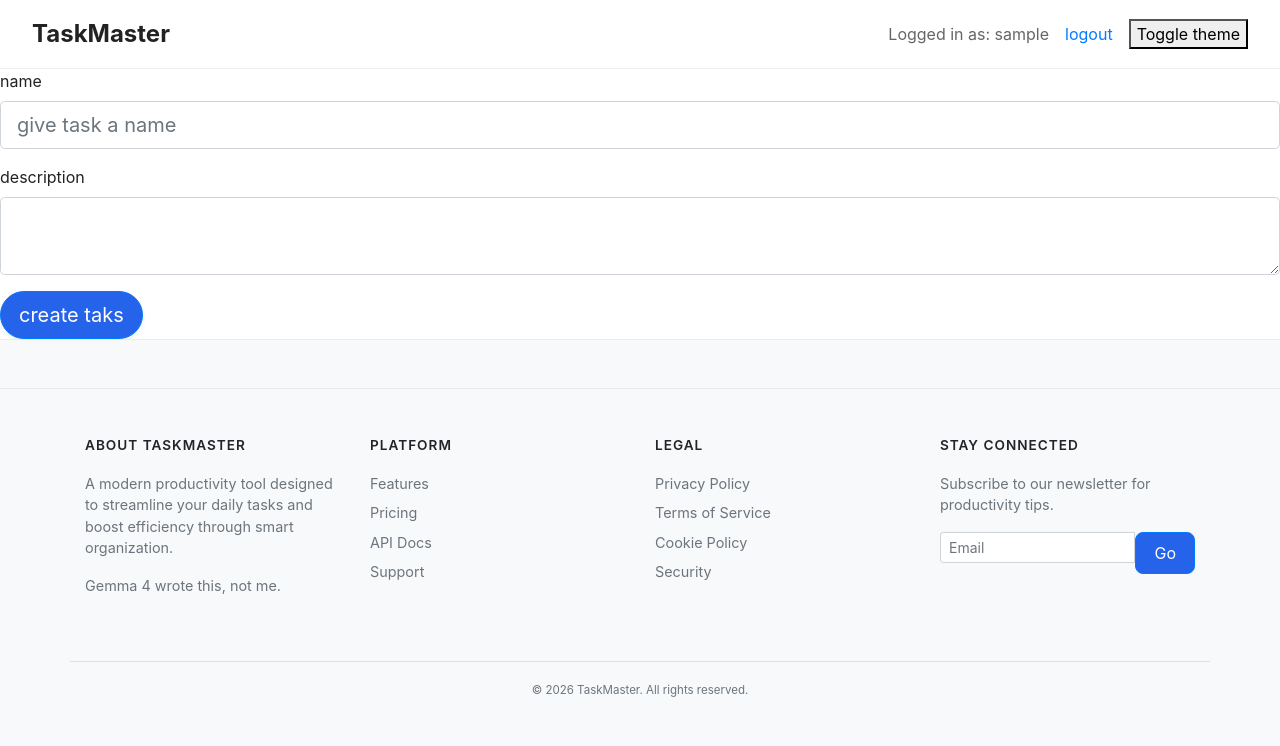
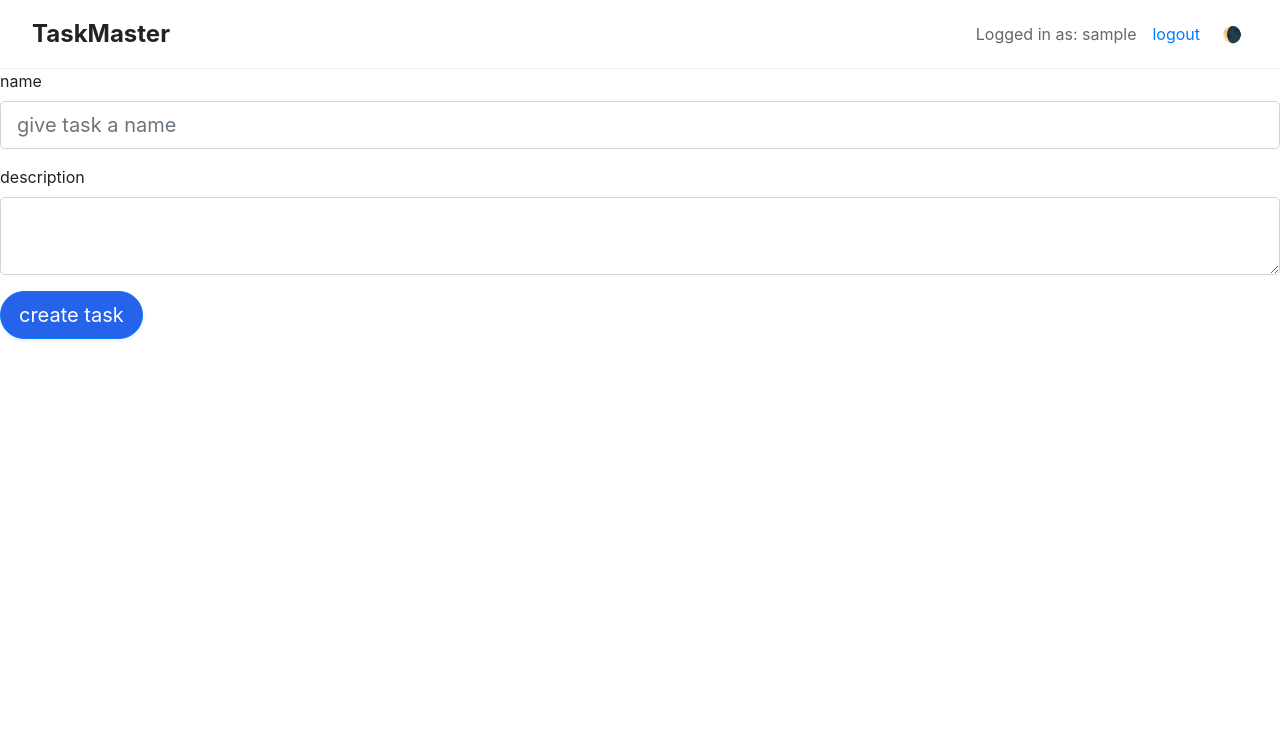
Before and after one commit to k0sdm1/taskmaster, a Flask app: page /tasks/create/ in a window 1280 px wide. Shown: the top 746 px of the page. Run offline with Flask 3, Linux system fonts and the light colour scheme; the visitor is signed in with stand-in values (Sample User, id 1).

Commit message:
edit of task, css edits

```diff
--- a/app.py
+++ b/app.py
@@ -5,7 +5,7 @@ from flask_login import LoginManager, current_user, login_required, login_user,
 from flask_sqlalchemy import SQLAlchemy
 from flask_migrate import Migrate
 
-from forms.tasks import TaskCreateForm
+from forms.tasks import TaskCreateForm, TaskUpdateForm
 from models import Task, User, db
 from forms.users import LoginForm, RegisterForm
 
@@ -50,10 +50,11 @@ tasks = [
 
 
 def get_new_task_code(code_designation="TM-"):
-    last_task = Task.query.order_by(Task.id).scalar()
+    last_task = db.session.scalar(db.select(Task).order_by(Task.id.desc()))
+    print(last_task)
     if not last_task:
         return code_designation + "1"
-    return code_designation + last_task.id
+    return f"{code_designation}{last_task.id + 1}"
 
 
 @login_manager.user_loader
@@ -137,6 +138,19 @@ def task_detail(task_code):
         return redirect(url_for("index"))
     return render_template("task_detail.html", task=task)
 
+@app.route("/tasks/<string:task_code>/edit/", methods=['GET', 'POST'])
+def task_edit(task_code):
+    task = Task.query.filter(Task.code==task_code).scalar()
+    if not task:
+        return redirect(url_for("index"))
+    form = TaskUpdateForm(obj=task)
+    if form.validate_on_submit():
+        form.populate_obj(task)
+        db.session.commit()
+        return redirect(url_for("task_detail", task_code=task.code))
+
+    return render_template("task_edit.html", form=form, task=task)
+
 @app.route("/tasks/create/", methods=['GET', 'POST'])
 @login_required
 def task_create():
--- a/forms/tasks.py
+++ b/forms/tasks.py
@@ -8,4 +8,11 @@ from models import Task
 class TaskCreateForm(FlaskForm):
     name = StringField('name', validators=[DataRequired()])
     description = TextAreaField('description', validators=[DataRequired()])
-    submit = SubmitField('create taks')
+    submit = SubmitField('create task')
+
+
+class TaskUpdateForm(FlaskForm):
+    name = StringField('name', validators=[DataRequired()])
+    code = StringField('code', validators=[DataRequired()])
+    description = TextAreaField('description', validators=[DataRequired()])
+    submit = SubmitField('update task')
--- a/templates/base.html
+++ b/templates/base.html
@@ -13,7 +13,7 @@
     </div>
     <nav style="display: flex; align-items: center; gap: 1rem;">
         {% if not current_user.id %} <a href="{{ url_for('login') }}" style="text-decoration: none; color: var(--text);">Login</a> <a href="{{ url_for('register') }}" style="text-decoration: none; color: var(--text); padding: 5px 15px; border: 1px solid #333; border-radius: 5px;">Register</a> {% else %} <span style="color: #666;">Logged in as: {{ current_user.username }}</span> <a href={{ url_for('logout') }}>logout</a>{% endif %}
-    <button id="theme-toggle">Toggle theme</button>
+    <button id="theme-toggle" title="swith light/dark modes">Toggle theme</button>
     </nav>
 </header>
     <link
@@ -35,6 +35,15 @@
     ></script>
 
     <script>
+    const btnTheme = document.getElementById("theme-toggle");
+    function setThemeButtonText() {
+        const theme = document.documentElement.getAttribute("data-theme");
+        if (theme === "dark") {
+            btnTheme.innerText = "☀️";
+        } else {
+            btnTheme.innerText = "🌘";
+        }
+    }
     (function () {
         const saved = localStorage.getItem("theme");
 
@@ -50,9 +59,10 @@
                 prefersDark ? "dark" : "light"
             );
         }
+        setThemeButtonText()
     })();
 
-    document.getElementById("theme-toggle").addEventListener("click", () => {
+    btnTheme.addEventListener("click", () => {
         const current =
             document.documentElement.getAttribute("data-theme");
 
@@ -60,6 +70,7 @@
 
         document.documentElement.setAttribute("data-theme", next);
         localStorage.setItem("theme", next);
+        setThemeButtonText()
     });
     </script>
 
@@ -79,6 +90,13 @@
             --text: #f1f1f1;
             --card-bg: #2d2d2d;
             --border: #555555;
+        }
+
+        #theme-toggle {
+            background: var(--bg);
+            border: none;
+            outline: none;
+            box-shadow: none;
         }
 
         /* Reset & Base Font */
@@ -239,63 +257,7 @@
 
         {% endblock %}
     </div>
-    <div id="footer">
-        {% block footer %}
-            <footer id="footer">
-                <div class="container">
-                    <div class="row">
-                        <!-- Column 1: About Project -->
-                        <div class="col-6 col-md-3 mb-4">
-                            <h6 class="footer-title">About TaskMaster</h6>
-                            <p>A modern productivity tool designed to streamline your daily tasks and boost efficiency through smart organization.</p>
-                            <p>Gemma 4 wrote this, not me.</p>
-                        </div>
 
-                        <!-- Column 2: Quick Links (Suitable Content) -->
-                        <div class="col-6 col-md-3 mb-4">
-                            <h6 class="footer-title">Platform</h6>
-                            <ul class="footer-links">
-                                <li><a href="#">Features</a></li>
-                                <li><a href="#">Pricing</a></li>
-                                <li><a href="#">API Docs</a></li>
-                                <li><a href="#">Support</a></li>
-                            </ul>
-                        </div>
-
-                        <!-- Column 3: Legal Info -->
-                        <div class="col-6 col-md-3 mb-4">
-                            <h6 class="footer-title">Legal</h6>
-                            <ul class="footer-links">
-                                <li><a href="#">Privacy Policy</a></li>
-                                <li><a href="#">Terms of Service</a></li>
-                                <li><a href="#">Cookie Policy</a></li>
-                                <li><a href="#">Security</a></li>
-                            </ul>
-                        </div>
-
-                        <!-- Column 4: Contact/Newsletter (Suitable Content) -->
-                        <div class="col-6 col-md-3 mb-4">
-                            <h6 class="footer-title">Stay Connected</h6>
-                            <p>Subscribe to our newsletter for productivity tips.</p>
-                            <form class="mt-2">
-                                <div class="input-group input-group-sm">
-                                    <input type="email" class="form-control" placeholder="Email">
-                                    <button class="btn btn-primary" type="button">Go</button>
-                                </div>
-                            </form>
-                        </div>
-                    </div>
-
-                    <!-- Bottom Copyright Bar -->
-                    <div class="row border-top mt-4 pt-3">
-                        <div class="col-12 text-center">
-                            <small>&copy; 2026 TaskMaster. All rights reserved.</small>
-                        </div>
-                    </div>
-                </div>
-            </footer>
-        {% endblock %}
-    </div>
 
     <script>
     {% with messages = get_flashed_messages(with_categories=true) %}
--- a/templates/task_detail.html
+++ b/templates/task_detail.html
@@ -4,11 +4,17 @@
 
 {% block content %}
 
+  <div>
+    <a href="{{url_for('task_edit', task_code=task.code)}}">edit task</a>
+  </div>
+
+  <div>
       <h1>
       Task #{{ task.code }}
     </h1>
     <p>
       {{ task.description }}
     </p>
+  </div>
 
 {% endblock %}
```
Also changed, not shown: templates/index.html (+14 -4 lines), templates/task_edit.html (added, +48 -0 lines). Lines whose indentation alone changed are shown as unchanged.
